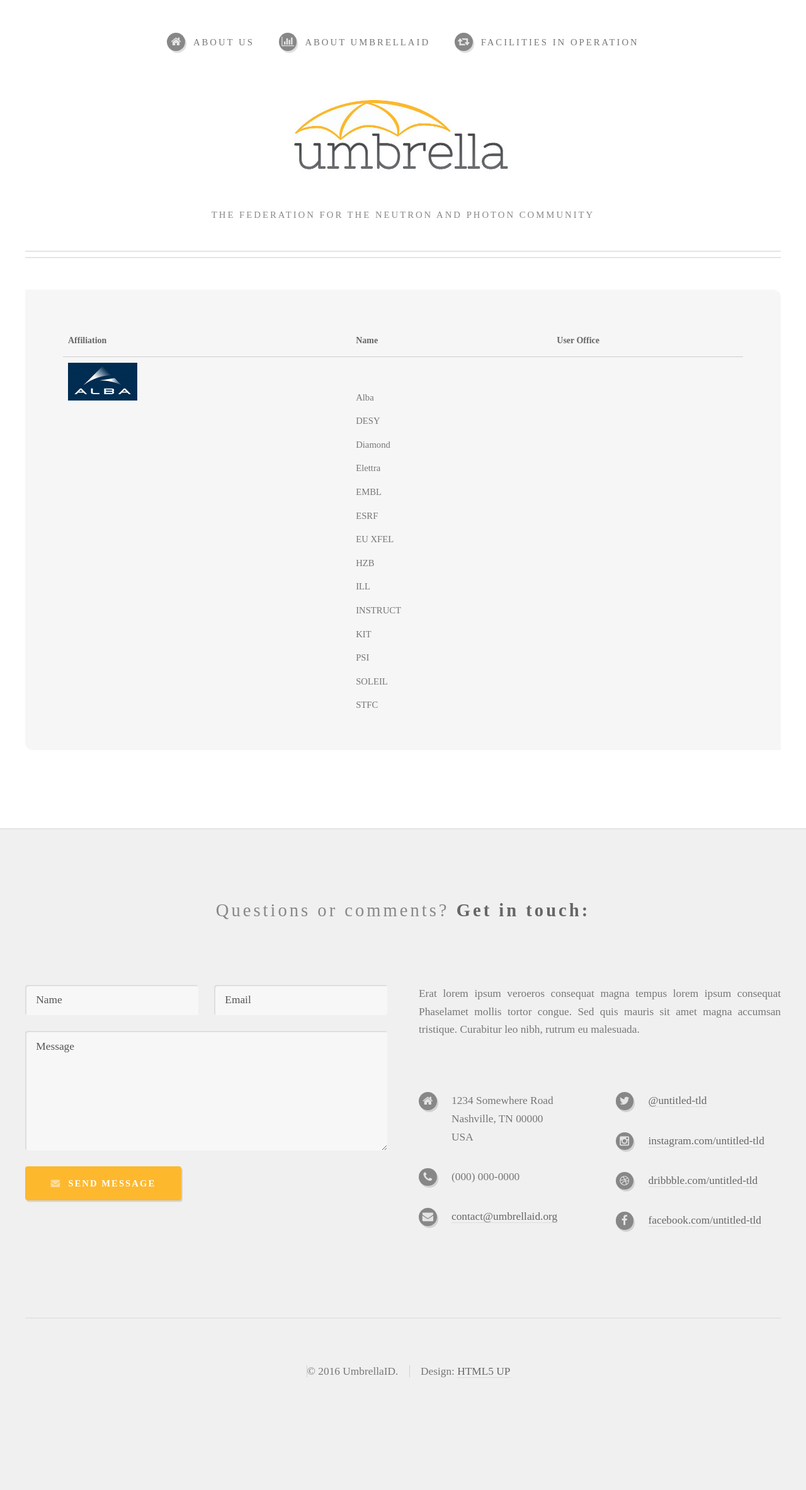
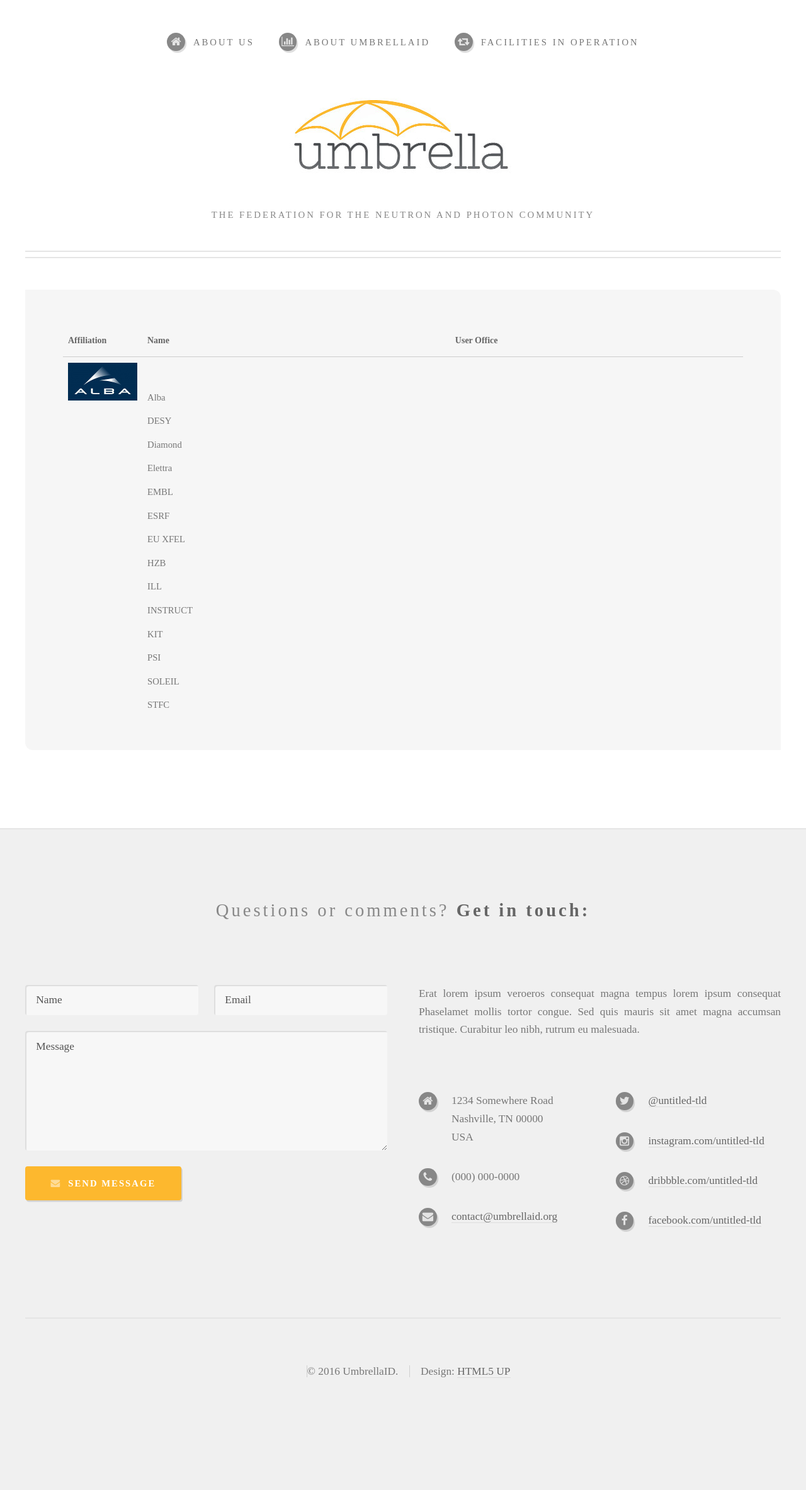
Before and after one commit to flowedback/flowedback.github.io, a Jekyll site: the page built from where.html, in a window 1280 px wide. Shown: the whole page at 63% size. Built offline with Jekyll 4.4.1, drawn with Linux system fonts in a browser that asks for light colours; some web fonts are replaced.

Commit message:
Update where.html

```diff
--- a/where.html
+++ b/where.html
@@ -5,7 +5,7 @@
 <div class="home bg">
    <table id="hor-minimalist-a">
 					<tr>
-							<th><b>Affiliation</b></th>
+							<th width="80px"><b>Affiliation</b></th>
 							<th><b>Name</b></th>
 							<th><b>User Office</b></th>
 					</tr>
```
